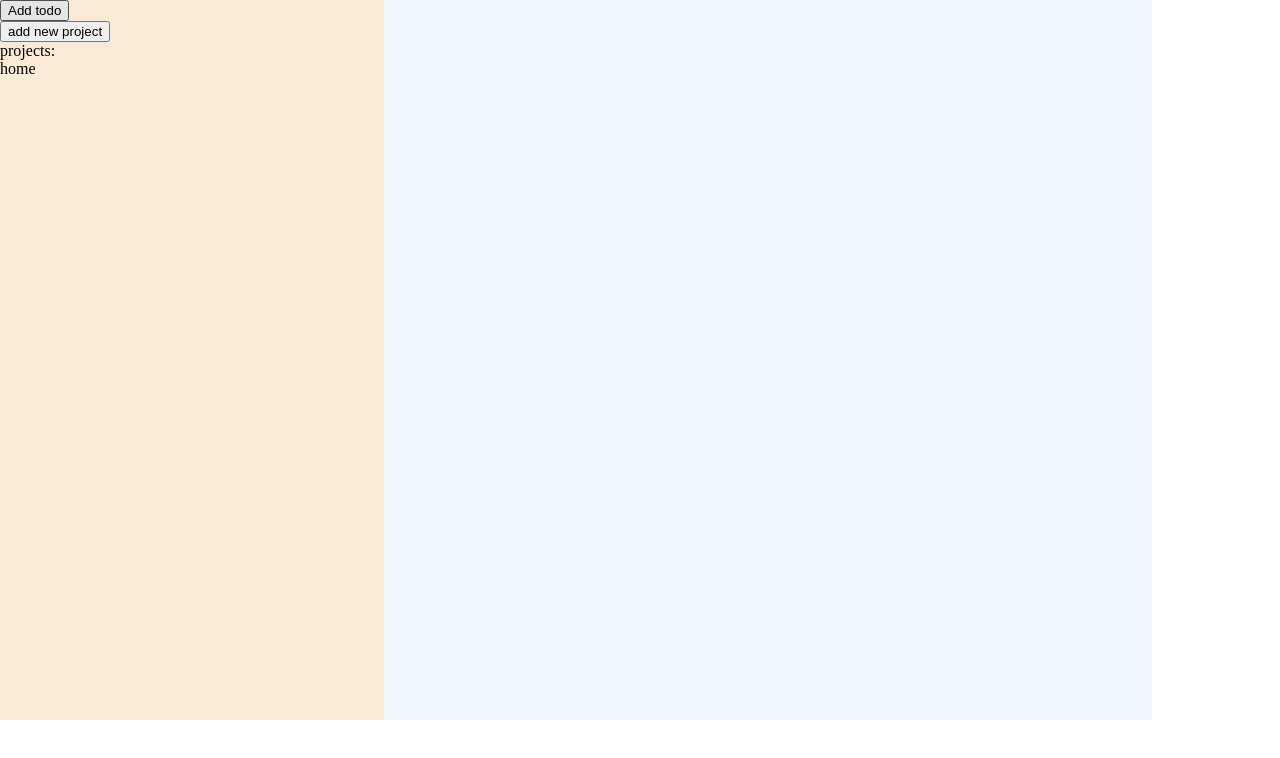
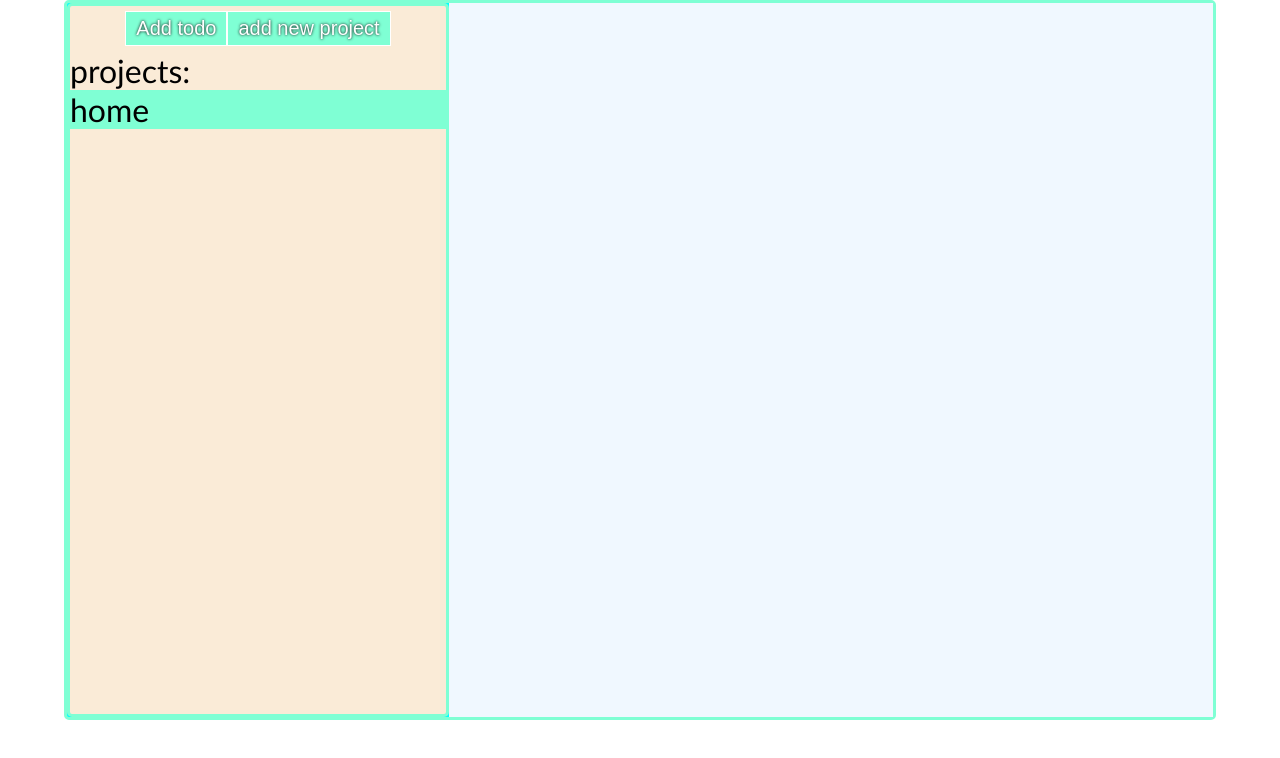
Before and after one commit to diegoBS92/Todo-List, a website built with webpack: page dist/index.html in a window 1280 px wide. Built offline with Linux system fonts and the light colour scheme.

Commit message:
finished basic css

```diff
--- a/src/index.js
+++ b/src/index.js
@@ -59,6 +59,7 @@ function displayhome() {
     mainarray.forEach(element => {
         let div = document.createElement('div')
         div.textContent = element.maintitle
+        div.classList.add('active')
         displayprojects.appendChild(div)
 
         addoption(div.textContent)
@@ -157,7 +158,7 @@ function addprojectfunction(){
         if(obj.maintitle == id) index = i
         })
         mainarray.splice(index, 1)
-        updateLocalStorage()
+
     })
     maindiv.appendChild(divtitle)
     maindiv.appendChild(erasebtn)
--- a/src/style.css
+++ b/src/style.css
@@ -1,5 +1,8 @@
 body {
-    margin: 0
+    margin: 0;
+    display: flex;
+    justify-content: center;
+    font-family:'Gill Sans', 'Gill Sans MT', Calibri, 'Trebuchet MS', sans-serif;
 }
 * {
     box-sizing: border-box;
@@ -11,12 +14,29 @@ body {
     background-color: aqua;
     height: 90vh;
     width: 90vw;
+    border: 3px solid aquamarine;
+    border-radius: 5px;
 }
+.displayprojects > div {
+    background-color: aquamarine;
+
+    display: flex;
+    justify-content: space-between;
+}
+.displayprojects > div:hover {
+
+    background-color: black;
+    color: aquamarine
+}
+
 
 .side {
     background-color: antiquewhite;
     display: flex;
     flex-direction: column;
+    border: 3px solid aquamarine;
+    border-radius: 5px;
+    font-size: 2em;
 }
 .addtodo {
     display: flex;
@@ -31,7 +51,16 @@ body {
     flex-direction: column;
 }
 
+.addsbtns {
+    display: flex;
+    justify-content: center;
+    padding: 5px;
 
+}
+.addsbtns > button {
+    font-size: 20px;
+
+}
 
 .main {
     background-color: aliceblue
@@ -84,3 +113,12 @@ input, select {
     padding: 5px;
     margin: 5px 5px;
 }
+
+button {
+    background-color: aquamarine;
+    color: white;
+    padding: 5px 10px;
+    text-shadow: 0 0 3px black;
+    border: 1px solid white;
+    font-size: 20px;
+}
```
Also changed, not shown: dist/bundle.js, dist/index.html.
